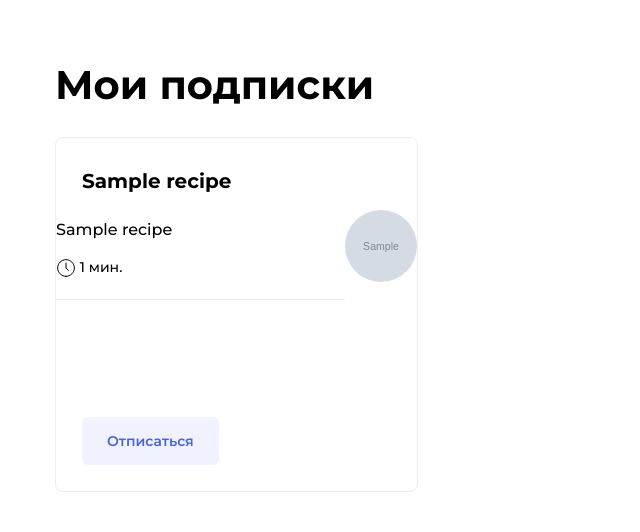
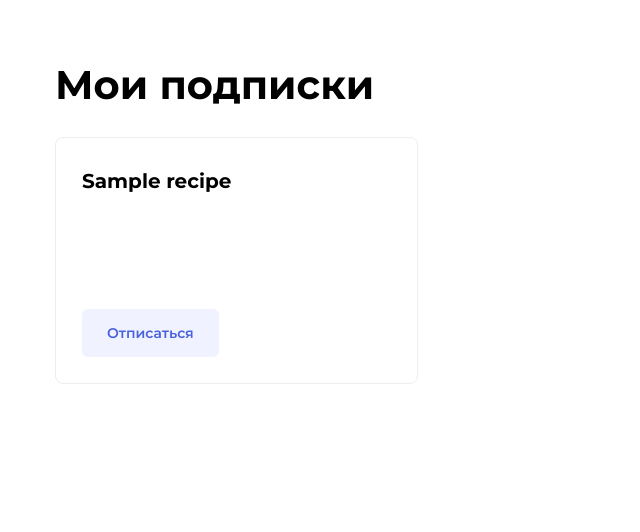
Before and after one commit to JulieNikitina/foodgram-project, a Django app: template recipes/templates/recipes/follow_list.html in a window 1280 px wide. Shown: the part 90-622 px from the top of the page, without its empty margins (0-640 px from the left). Run offline with Django 3.2, Linux system fonts and the light colour scheme; tables that the repository leaves empty hold one stand-in row (values such as "Sample post"); the template is opened without the code that fills it: values that come from a table or form of the project are taken from there, most other values are stand-ins (such as "Sample title", 1, 10 or a date in 2020); grey boxes marked "Sample" are stand-in pictures; some libraries are stand-ins or nearby versions.

Commit message:
Add util author_card_5

```diff
--- a/recipes/templates/recipes/utils/author_card.html
+++ b/recipes/templates/recipes/utils/author_card.html
@@ -6,7 +6,6 @@
             {% firstof author.name author.username %}
         </h2>
     </div>
-    {% include 'recipes/utils/recipe_follow_page.html' %}
     <div class='card-user__body'>
         <ul class='card-user__items'>
             {% for recipe in recipes %}
```
